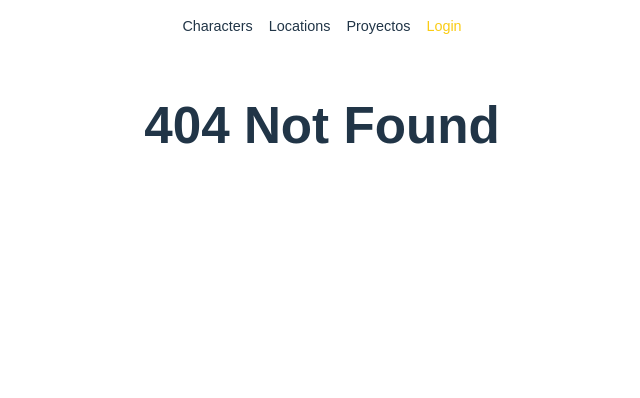
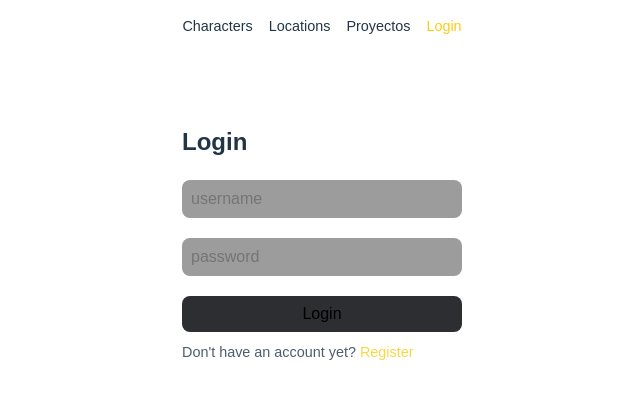
Before and after one commit to AndresGalloM/rick-morty, a React (Vite) app in the folder frontend/: page /login in a window 1280 px wide. Before the commit this address had no page. Shown: the top 398 px of the page, without its empty margins (318-958 px from the left). Built offline with nearby package versions, Linux system fonts and the light colour scheme; no server answers.

Commit message:
Login and register views

```diff
--- /dev/null
+++ b/frontend/src/components/formAuth/login/Login.css
@@ -0,0 +1,62 @@
+.form-box {
+  max-width: 280px;
+  width: 100%;
+  margin: 60px auto 0;
+  border-radius: 8px;
+  font-size: 1rem;
+}
+
+h2 {
+  text-align: start;
+}
+
+.input-box {
+  display: flex;
+  flex-direction: column;
+  margin-bottom: 20px;
+}
+
+input {
+  font-size: 1rem;
+  padding: 8px;
+  background: #3d3d3d81;
+  border: 1px solid transparent;
+  border-radius: 8px;
+  box-sizing: border-box;
+}
+
+input:focus {
+  border: 1px solid #facc159c;
+  outline: 0px;
+  caret-color: #facc15;
+}
+
+form button {
+  display: block;
+  width: 100%;
+  font-size: 1rem;
+  padding: 8px;
+  border: 1px solid transparent;
+  background: #2c2e31;
+  border: none;
+  font-weight: 500;
+}
+
+button:hover {
+  background: #2c2e31b7;
+}
+
+.foot {
+  margin-top: 10px;
+  text-align: start;
+  font-size: 0.9rem;
+  opacity: 0.8;
+}
+
+.foot a {
+  color: #facc15;
+}
+
+.foot a:hover {
+  text-decoration: underline;
+}
--- /dev/null
+++ b/frontend/src/components/formAuth/login/index.tsx
@@ -0,0 +1,37 @@
+import './Login.css'
+import { Link } from 'react-router-dom'
+import { useUser } from '../../../hooks/useUser'
+
+const LoginForm = () => {
+  const { register, handleSubmit, onSubmitLogin, validateInputs } = useUser()
+
+  return (
+    <div className='form-box'>
+      <h2>Login</h2>
+      <form onSubmit={handleSubmit(onSubmitLogin)}>
+        <div className='input-box'>
+          <input
+            type='text'
+            placeholder='username'
+            {...register('name', { required: true })}
+          />
+        </div>
+
+        <div className='input-box'>
+          <input
+            type='password'
+            placeholder='password'
+            {...register('password', { required: true })}
+          />
+        </div>
+
+        <button onClick={validateInputs}>Login</button>
+        <p className='foot'>
+          Don't have an account yet? <Link to='/register'>Register</Link>
+        </p>
+      </form>
+    </div>
+  )
+}
+
+export default LoginForm
--- /dev/null
+++ b/frontend/src/components/formAuth/register/Register.css
@@ -0,0 +1,47 @@
+.form-box {
+  max-width: 280px;
+  width: 100%;
+  margin: 60px auto 0;
+  border-radius: 8px;
+  font-size: 1rem;
+}
+
+h2 {
+  text-align: start;
+}
+
+.input-box {
+  display: flex;
+  flex-direction: column;
+  margin-bottom: 20px;
+}
+
+input {
+  font-size: 1rem;
+  padding: 8px;
+  background: #3d3d3d81;
+  border: 1px solid transparent;
+  border-radius: 8px;
+  box-sizing: border-box;
+}
+
+input:focus {
+  border: 1px solid #facc159c;
+  outline: 0px;
+  caret-color: #facc15;
+}
+
+form button {
+  display: block;
+  width: 100%;
+  font-size: 1rem;
+  padding: 8px;
+  border: 1px solid transparent;
+  background: #2c2e31;
+  border: none;
+  font-weight: 500;
+}
+
+button:hover {
+  background: #2c2e31b7;
+}
--- /dev/null
+++ b/frontend/src/components/formAuth/register/index.tsx
@@ -0,0 +1,33 @@
+import './Register.css'
+import { useUser } from '../../../hooks/useUser'
+
+const RegisterForm = () => {
+  const { register, handleSubmit, onSubmitRegister, validateInputs } = useUser()
+
+  return (
+    <div className='form-box'>
+      <h2>Register</h2>
+      <form onSubmit={handleSubmit(onSubmitRegister)}>
+        <div className='input-box'>
+          <input
+            type='text'
+            placeholder='username'
+            {...register('name', { required: true })}
+          />
+        </div>
+
+        <div className='input-box'>
+          <input
+            type='password'
+            placeholder='password'
+            {...register('password', { required: true })}
+          />
+        </div>
+
+        <button onClick={validateInputs}>Register</button>
+      </form>
+    </div>
+  )
+}
+
+export default RegisterForm
--- /dev/null
+++ b/frontend/src/hooks/useUser.ts
@@ -0,0 +1,49 @@
+import { SubmitHandler, useForm } from 'react-hook-form'
+import { User } from '../types/users'
+import { useNavigate } from 'react-router-dom'
+import { LoginService, RegisterService } from '../services/auth'
+import toast from 'react-hot-toast'
+
+export const useUser = () => {
+  const {
+    register,
+    handleSubmit,
+    formState: { errors, isSubmitting }
+  } = useForm<User>()
+  const navigate = useNavigate()
+
+  const onSubmitRegister: SubmitHandler<User> = async (data) => {
+    const { error } = await RegisterService(data)
+
+    if (error) {
+      return toast.error(error)
+    }
+
+    toast.success('Successfully registered')
+    navigate('/login')
+  }
+
+  const onSubmitLogin: SubmitHandler<User> = async (data) => {
+    const { error } = await LoginService(data)
+
+    if (error) {
+      return toast.error(error)
+    }
+
+    toast.success('Successfully logged in', { position: 'top-right' })
+    navigate('/')
+  }
+
+  const validateInputs = () => {
+    if (errors.name) return toast.error('Username is required')
+    if (errors.password) return toast.error('Password is required')
+  }
+
+  return {
+    register,
+    handleSubmit,
+    onSubmitRegister,
+    onSubmitLogin,
+    validateInputs
+  }
+}
--- a/frontend/src/router/index.tsx
+++ b/frontend/src/router/index.tsx
@@ -1,6 +1,8 @@
 import { Route, Routes } from 'react-router-dom'
 import Characters from '../views/characters/Index'
 import Locations from '../views/locations/Index'
+import Login from '../views/login'
+import Register from '../views/register'
 
 export const RoutesList = () => {
   return (
@@ -8,6 +10,8 @@ export const RoutesList = () => {
       <Route path='/' element={<Characters />} />
       <Route path='/locations' element={<Locations />} />
       <Route path='/favorites' element={<h1>Favorites</h1>} />
+      <Route path='/login' element={<Login />} />
+      <Route path='/register' element={<Register />} />
       <Route path='*' element={<h1>404 Not Found</h1>} />
     </Routes>
   )
--- /dev/null
+++ b/frontend/src/services/auth.ts
@@ -0,0 +1,27 @@
+import { User } from '../types/users'
+
+const URL = import.meta.env.VITE_API_BACKEND
+
+export const RegisterService = async ({ name, password }: User) => {
+  const response = await fetch(`${URL}/auth/register`, {
+    method: 'POST',
+    headers: {
+      'Content-Type': 'application/json'
+    },
+    body: JSON.stringify({ name, password })
+  })
+
+  return response.json()
+}
+
+export const LoginService = async ({ name, password }: User) => {
+  const response = await fetch(`${URL}/auth/login`, {
+    method: 'POST',
+    headers: {
+      'Content-Type': 'application/json'
+    },
+    body: JSON.stringify({ name, password })
+  })
+
+  return response.json()
+}
--- /dev/null
+++ b/frontend/src/types/users.ts
@@ -0,0 +1,4 @@
+export type User = {
+  name: string
+  password: string
+}
--- /dev/null
+++ b/frontend/src/views/login/index.tsx
@@ -0,0 +1,7 @@
+import LoginForm from '../../components/formAuth/login'
+
+const Login = () => {
+  return <LoginForm />
+}
+
+export default Login
--- /dev/null
+++ b/frontend/src/views/register/index.tsx
@@ -0,0 +1,7 @@
+import RegisterForm from '../../components/formAuth/register'
+
+const Register = () => {
+  return <RegisterForm />
+}
+
+export default Register
```
